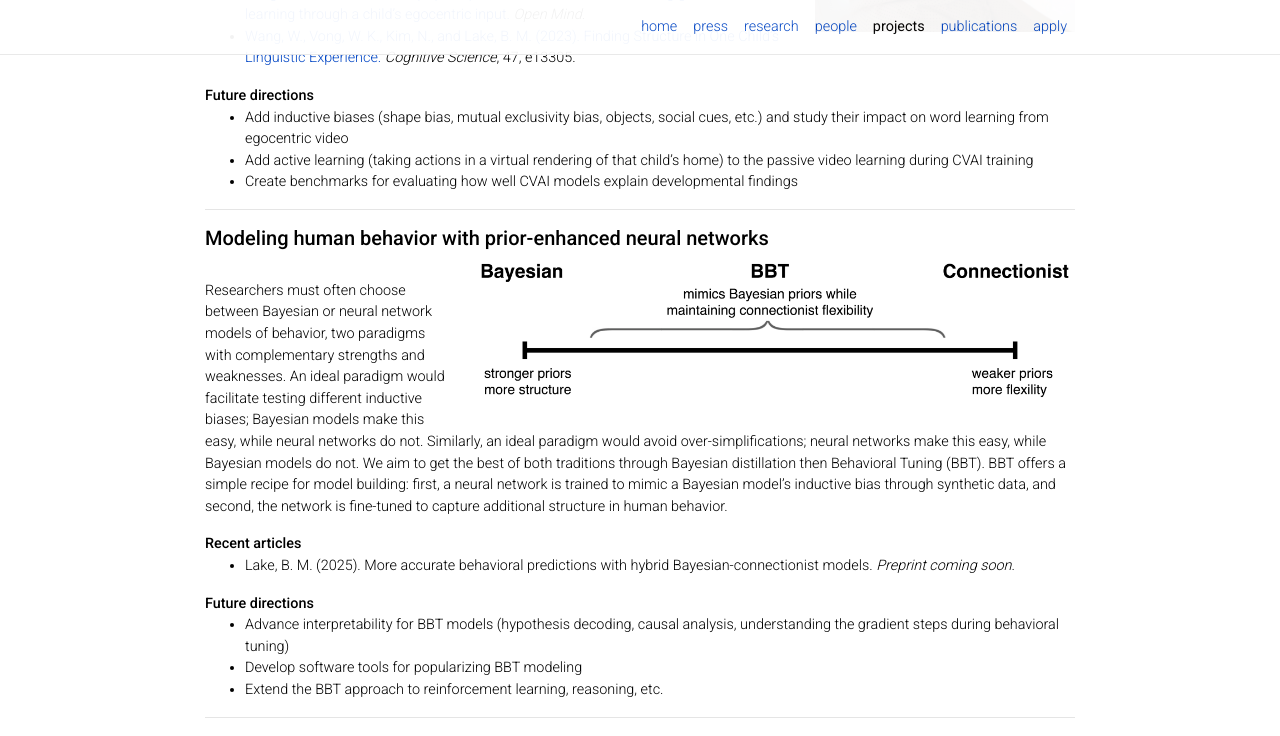
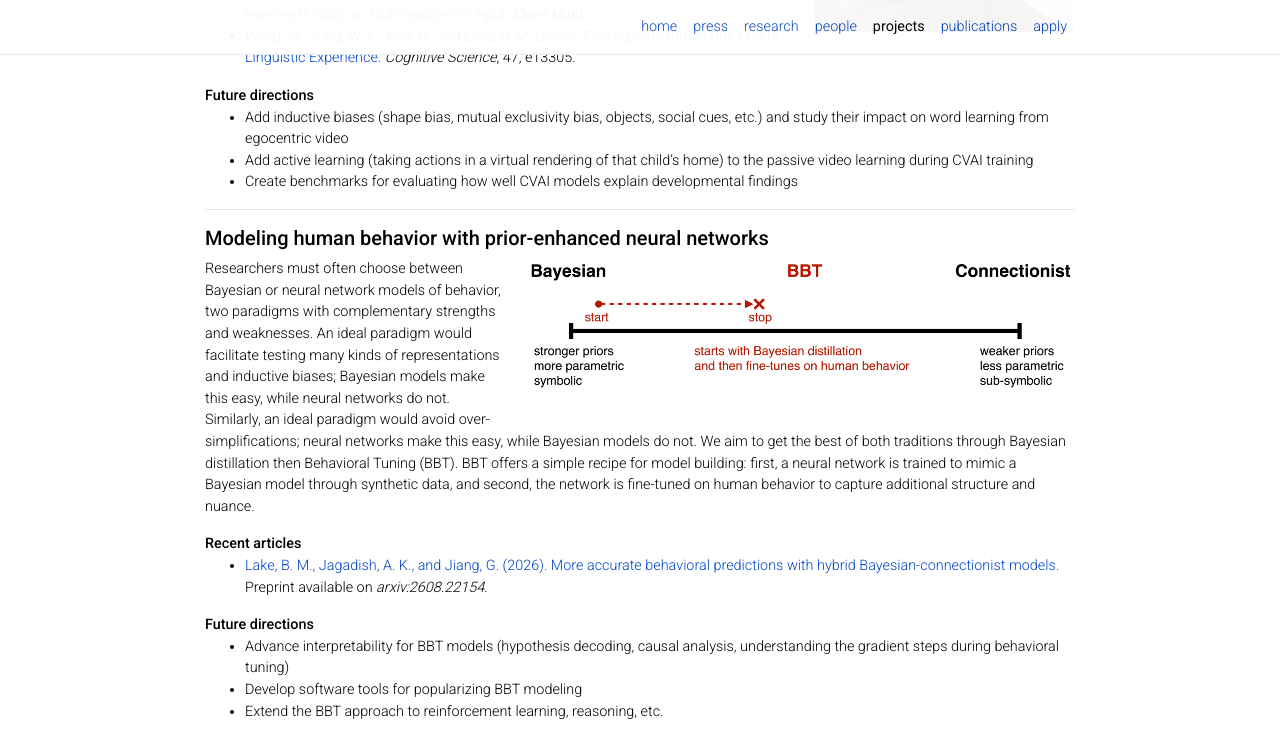
Before and after one commit to lake-lab/lake-lab.github.io, a Jekyll site: the page built from _pages/projects.md, in a window 1280 px wide and 1400 px high, scrolled down 773 px. Shown: the top 736 px of the window. Built offline with Jekyll 4.4.1, drawn with Linux system fonts in a browser that asks for light colours; nearby versions of some CDN libraries; comment, search, counter and statistics services are not loaded; a style sheet for code colours, icons or effects is not loaded; some of the changed text lies outside the part shown.

Commit message:
updated projects

```diff
--- a/_pages/projects.md
+++ b/_pages/projects.md
@@ -38,11 +38,11 @@ __Future directions__
 ---
 
 ##### __Modeling human behavior with prior-enhanced neural networks__
-<img class="fig" src="/images/projects/fig-bbt.png" width="600"><br>
-Researchers must often choose between Bayesian or neural network models of behavior, two paradigms with complementary strengths and weaknesses. An ideal paradigm would facilitate testing different inductive biases; Bayesian models make this easy, while neural networks do not. Similarly, an ideal paradigm would avoid over-simplifications; neural networks make this easy, while Bayesian models do not. We aim to get the best of both traditions through Bayesian distillation then Behavioral Tuning (BBT). BBT offers a simple recipe for model building: first, a neural network is trained to mimic a Bayesian model's inductive bias through synthetic data, and second, the network is fine-tuned to capture additional structure in human behavior.
+<img class="fig" src="/images/projects/fig-bbt.png" width="550">
+Researchers must often choose between Bayesian or neural network models of behavior, two paradigms with complementary strengths and weaknesses. An ideal paradigm would facilitate testing many kinds of representations and inductive biases; Bayesian models make this easy, while neural networks do not. Similarly, an ideal paradigm would avoid over-simplifications; neural networks make this easy, while Bayesian models do not. We aim to get the best of both traditions through Bayesian distillation then Behavioral Tuning (BBT). BBT offers a simple recipe for model building: first, a neural network is trained to mimic a Bayesian model through synthetic data, and second, the network is fine-tuned on human behavior to capture additional structure and nuance.
 
 __Recent articles__
-- Lake, B. M. (2025). More accurate behavioral predictions with hybrid Bayesian-connectionist models. <em>Preprint coming soon</em>.
+- <a href="https://arxiv.org/abs/2608.22154"> Lake, B. M., Jagadish, A. K., and Jiang, G. (2026). More accurate behavioral predictions with hybrid Bayesian-connectionist models.</a> Preprint available on <em>arxiv:2608.22154</em>.
 
 __Future directions__
 - Advance interpretability for BBT models (hypothesis decoding, causal analysis, understanding the gradient steps during behavioral tuning)
@@ -52,10 +52,11 @@ __Future directions__
 ---
 
 ##### __More human-like reasoning in machines__
-<img class="fig" src="/images/projects/fig-ed-modeling.png" width="500">
-Simulating human reasoning in an open-ended task space has been a long-standing dream of cognitive science. Recent advances in LLMs brings this closer to reality, yet these models are not developed with human-like reasoning as an objective. In this project, we fine-tune reasoning-capable LLMs on large datasets of people reasoning "out loud" to align their reasoning processes with human patterns. We will evaluate whether fine-tuned models better predict human reasoning and whether they can simulate human-like reasoning on novel problems.
+<img class="fig" src="/images/projects/fig-ed-modeling.png" width="600">
+Simulating human reasoning in an open-ended task space has been a long-standing dream of cognitive science. Recent advances in LLMs brings this closer to reality, yet these models are not developed with human-like reasoning as an objective. In this project, we fine-tune reasoning-capable LLMs on datasets of people reasoning "out loud" to align their reasoning processes with human patterns. We will evaluate whether fine-tuned models better predict human reasoning and whether they can simulate human-like reasoning on novel problems.
 
 __Recent articles__
+- Gupta, M., Shin, C., Lake, B. M., and Kwan, T. (2026). Modeling Student Arithmetic Reasoning by Distilling Cognitive Priors into Language Models. Preprint coming soon.
 
 __Future directions__
 - Applications to education sciences in modeling student math learning
```
Also changed, not shown: images/projects/fig-bbt.png, 1 other file.
